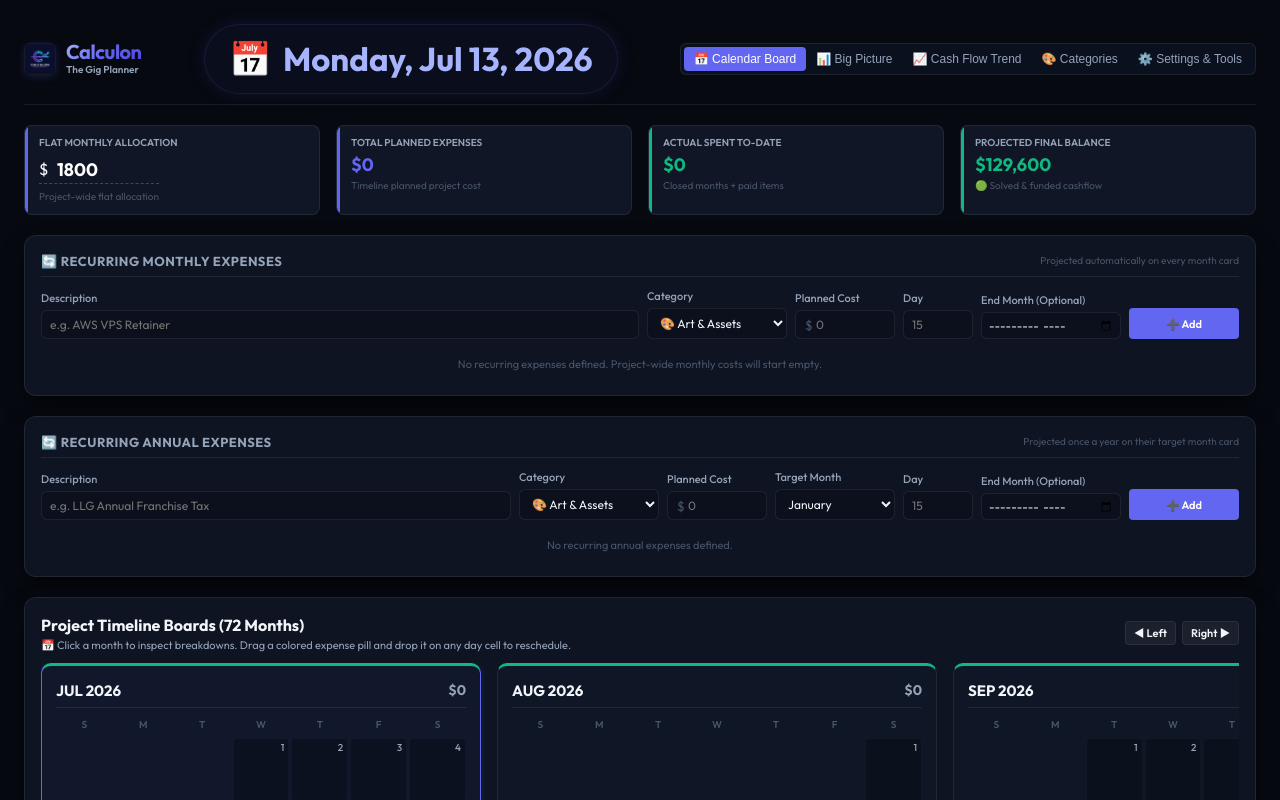
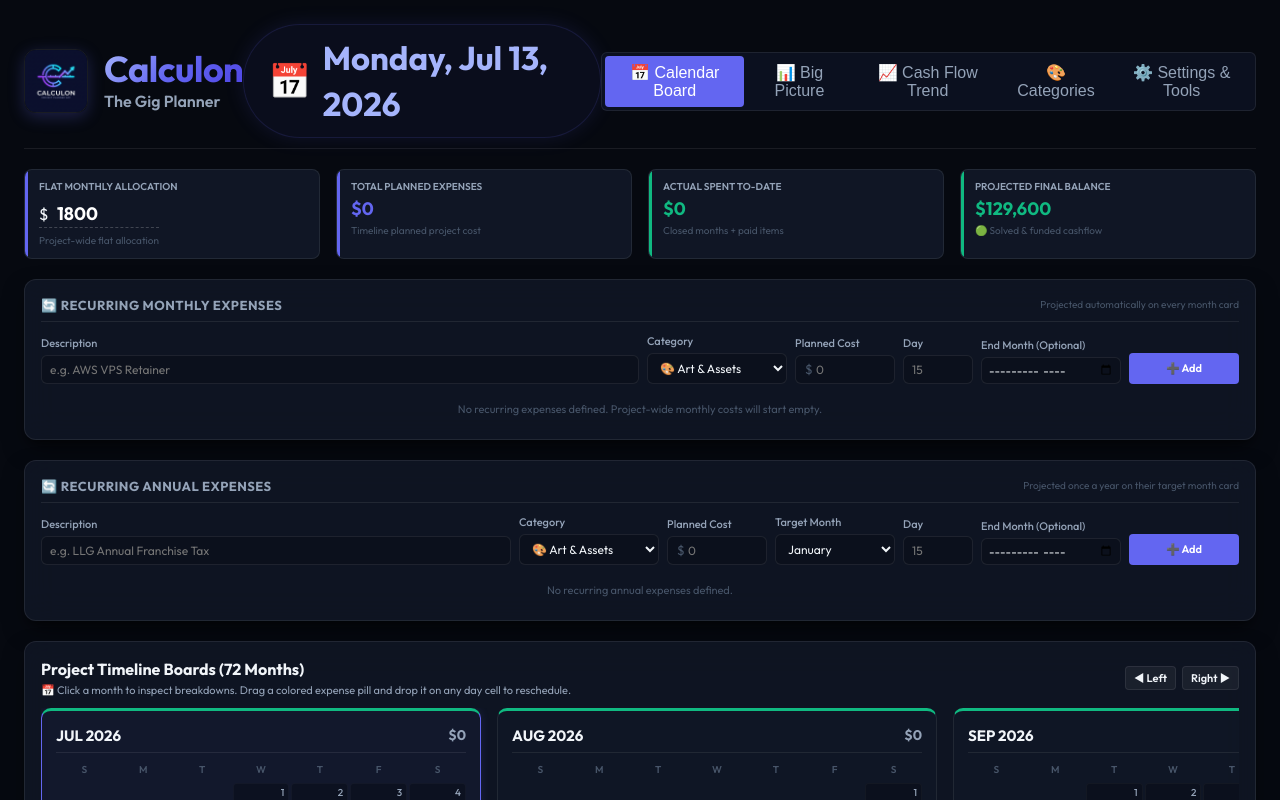
Before and after one commit to Soliloquis/Calculon-Gig-Planner, a React (Vite) app: page / in a window 1280 px wide. Shown: the top 800 px of the page. Built offline with nearby package versions, Linux system fonts and the light colour scheme.

Commit message:
Scale logo by 2x and header tab buttons by 1.33x

```diff
--- a/src/App.jsx
+++ b/src/App.jsx
@@ -56,22 +56,22 @@ export default function App() {
     <div className="app-container">
       {/* App Header */}
       <header className="app-header">
-        <div className="brand" style={{ display: 'flex', alignItems: 'center', gap: '10px' }}>
+        <div className="brand" style={{ display: 'flex', alignItems: 'center', gap: '16px' }}>
           <img
             src={LOGO_BASE64}
             alt="Calculon Logo"
             style={{
-              width: '32px',
-              height: '32px',
-              borderRadius: '6px',
+              width: '64px',
+              height: '64px',
+              borderRadius: '12px',
               border: '1px solid rgba(255,255,255,0.08)',
-              boxShadow: '0 2px 8px rgba(99, 102, 241, 0.2)',
+              boxShadow: '0 4px 16px rgba(99, 102, 241, 0.25)',
               objectFit: 'contain'
             }}
           />
-          <div style={{ display: 'flex', flexDirection: 'column' }}>
-            <h1 style={{ fontSize: '20px', lineHeight: '1.1' }}>Calculon</h1>
-            <span style={{ fontSize: '10px', color: 'var(--text-muted)', background: 'transparent', border: 'none', padding: '0', alignSelf: 'flex-start', margin: '0' }}>
+          <div style={{ display: 'flex', flexDirection: 'column', gap: '2px' }}>
+            <h1 style={{ fontSize: '36px', lineHeight: '1.05', fontWeight: '800' }}>Calculon</h1>
+            <span style={{ fontSize: '16px', color: 'var(--text-muted)', background: 'transparent', border: 'none', padding: '0', alignSelf: 'flex-start', margin: '0' }}>
               The Gig Planner
             </span>
           </div>
--- a/src/index.css
+++ b/src/index.css
@@ -137,8 +137,8 @@ body {
   background: transparent;
   border: none;
   color: var(--text-muted);
-  padding: 5px 10px;
-  font-size: 12px;
+  padding: 7px 14px;
+  font-size: 16px;
   font-weight: 500;
   border-radius: 4px;
   cursor: pointer;
```
Also changed, not shown: Calculon_Planner.html (+2 -2 lines).
